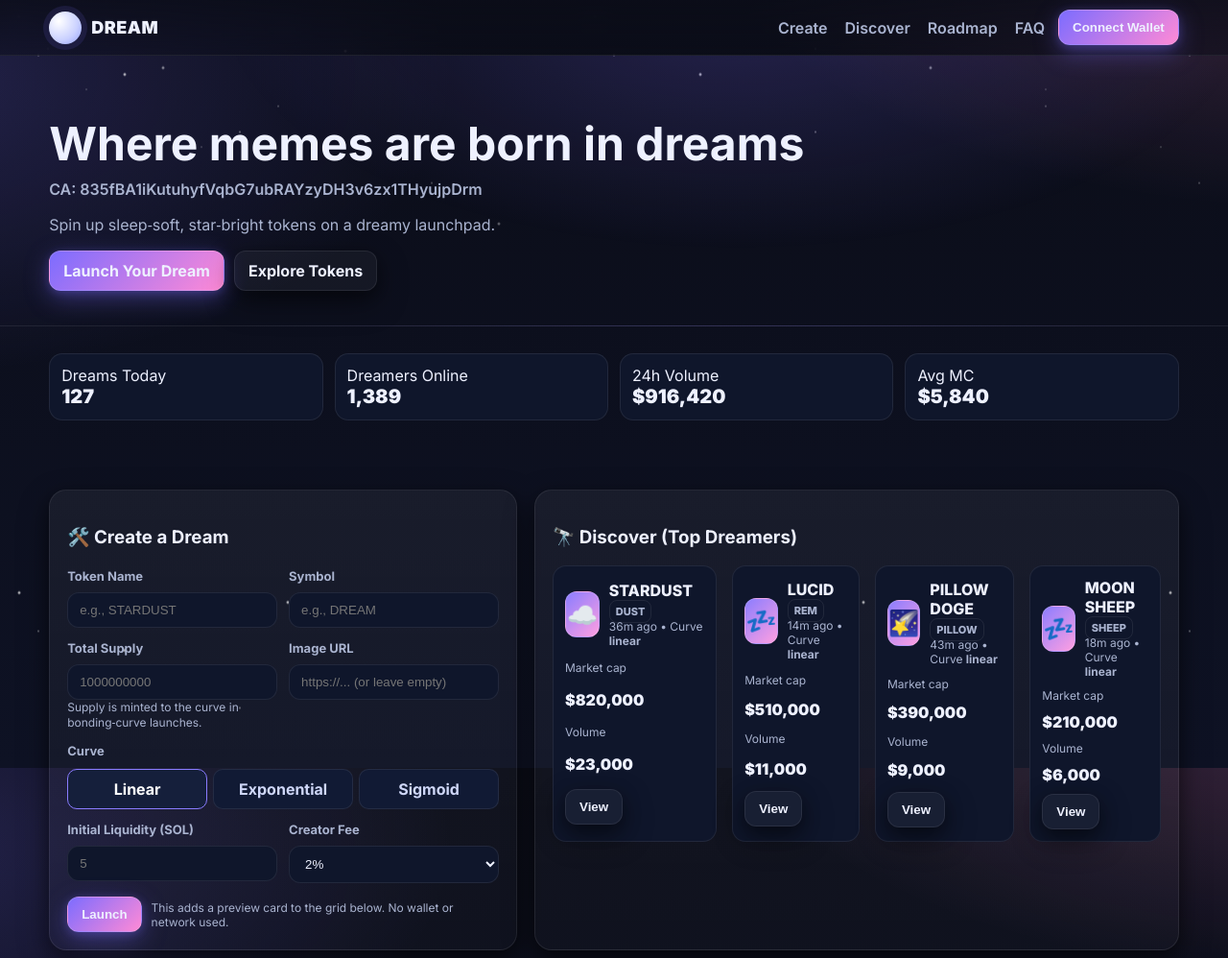
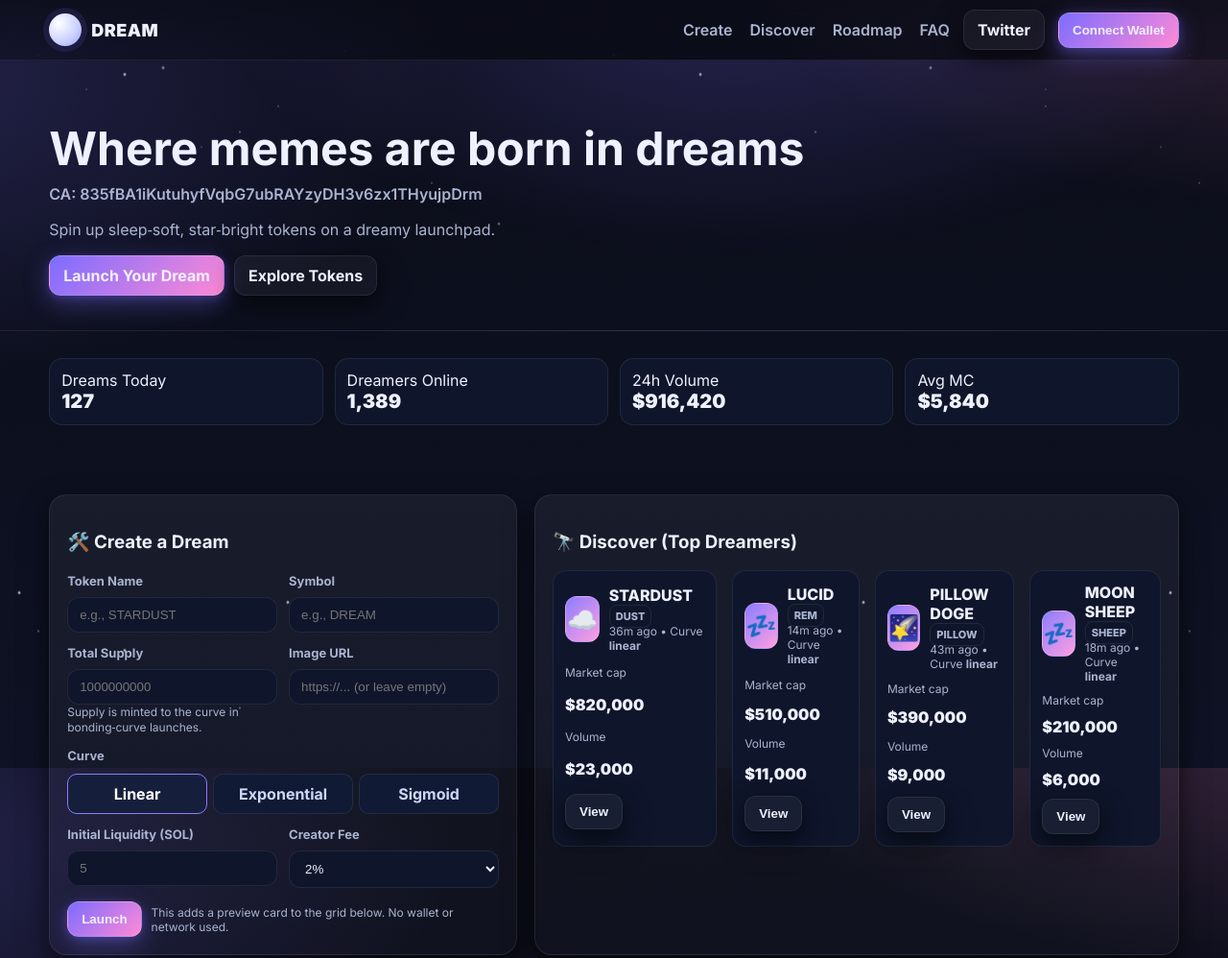
Before and after one commit to uitt0-sudo/dreamfix, a plain HTML site: page index.html in a window 1280 px wide. Shown: the top 998 px of the page at 96% size. Drawn offline with Linux system fonts and the light colour scheme.

Commit message:
Update index.html

```diff
--- a/index.html
+++ b/index.html
@@ -138,6 +138,7 @@
         <a href="#roadmap">Roadmap</a>
         <a href="#faq">FAQ</a>
       </nav>
+      <a class="btn" href="https://x.com/DreamdotMoney" target="_blank" rel="noopener">Twitter</a>
       <button class="btn primary" id="connectBtn">Connect Wallet</button>
     </div>
   </div>
```
